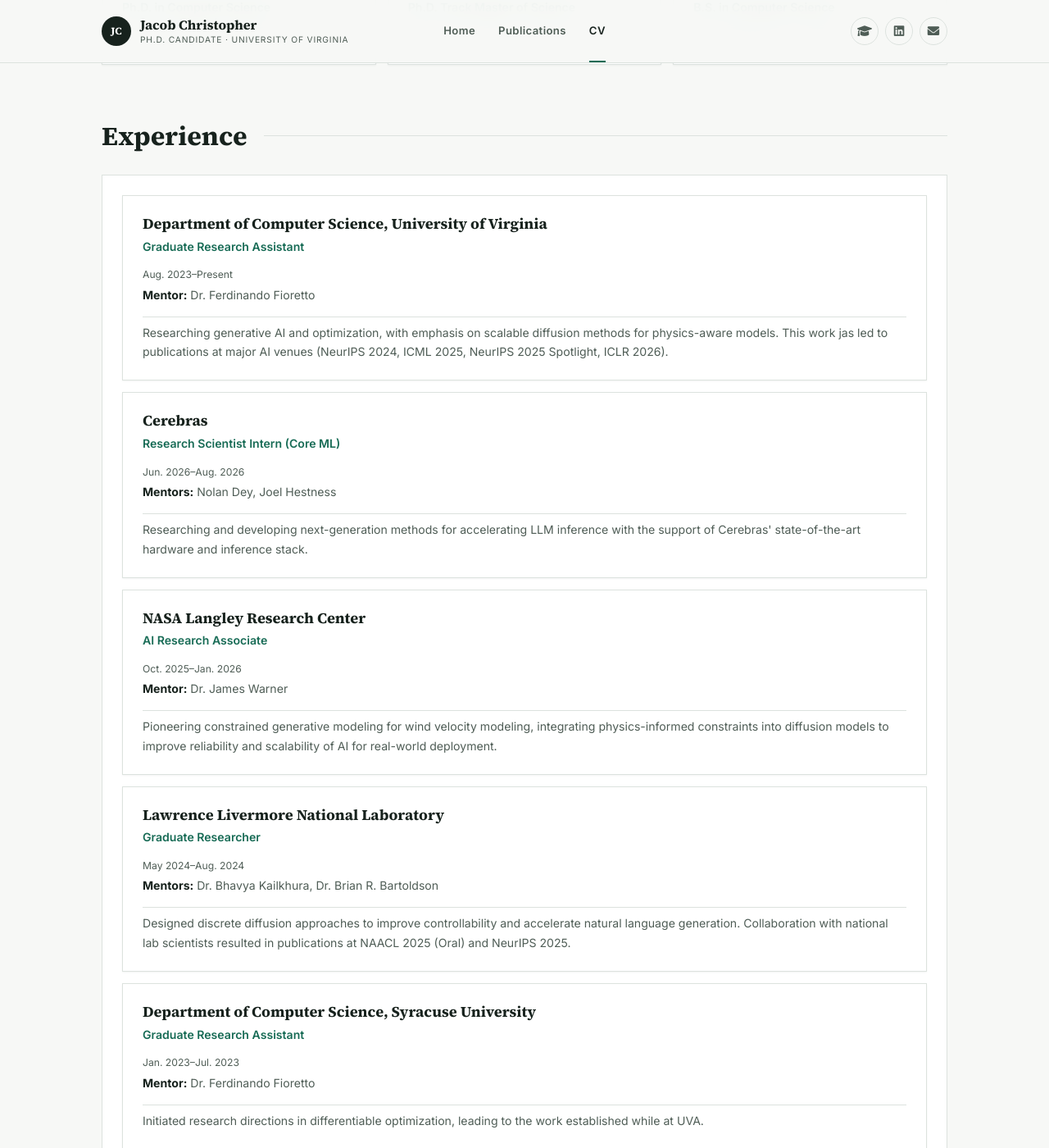
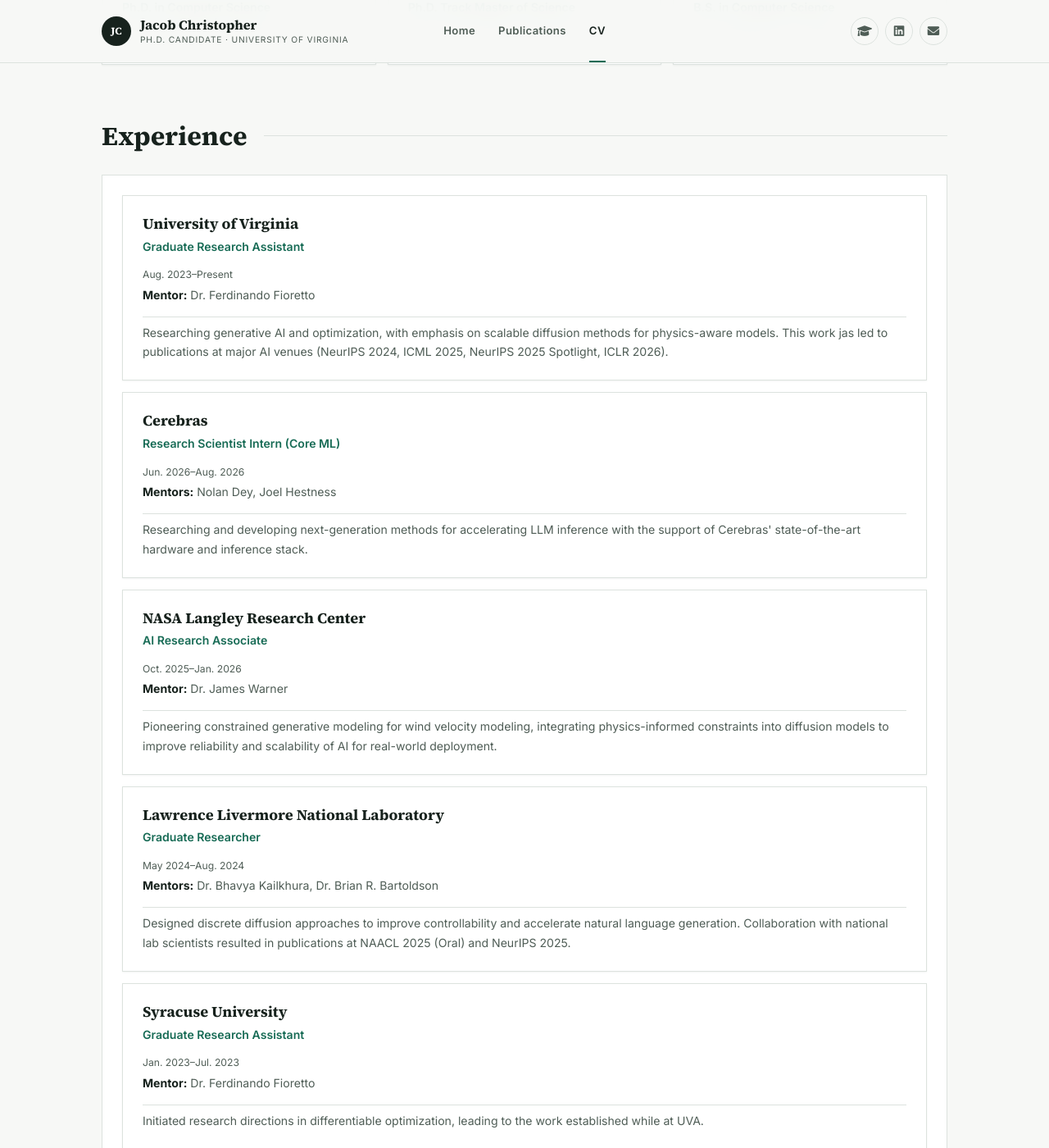
Before and after one commit to jacobchristopher/jacobchristopher.github.io, a Jekyll site: the page built from cv.md, in a window 1280 px wide and 1400 px high, scrolled down 309 px. Shown: the whole window at 82% size. Built offline with Jekyll 4.4.1, drawn with Linux system fonts in a browser that asks for light colours.

Commit message:
resume refresh

```diff
--- a/cv.md
+++ b/cv.md
@@ -34,7 +34,7 @@ title: CV
     <div class="cv-section">
 
         <div class="cv-item">
-            <h3 class="cv-title">Department of Computer Science, University of Virginia</h3>
+            <h3 class="cv-title">University of Virginia</h3>
             <p class="cv-subtitle">Graduate Research Assistant</p>
             <p class="cv-date">Aug. 2023–Present</p>
             <ul class="cv-details">
@@ -74,7 +74,7 @@ title: CV
         </div>
 
         <div class="cv-item">
-            <h3 class="cv-title">Department of Computer Science, Syracuse University</h3>
+            <h3 class="cv-title">Syracuse University</h3>
             <p class="cv-subtitle">Graduate Research Assistant</p>
             <p class="cv-date">Jan. 2023–Jul. 2023</p>
             <ul class="cv-details">
```
